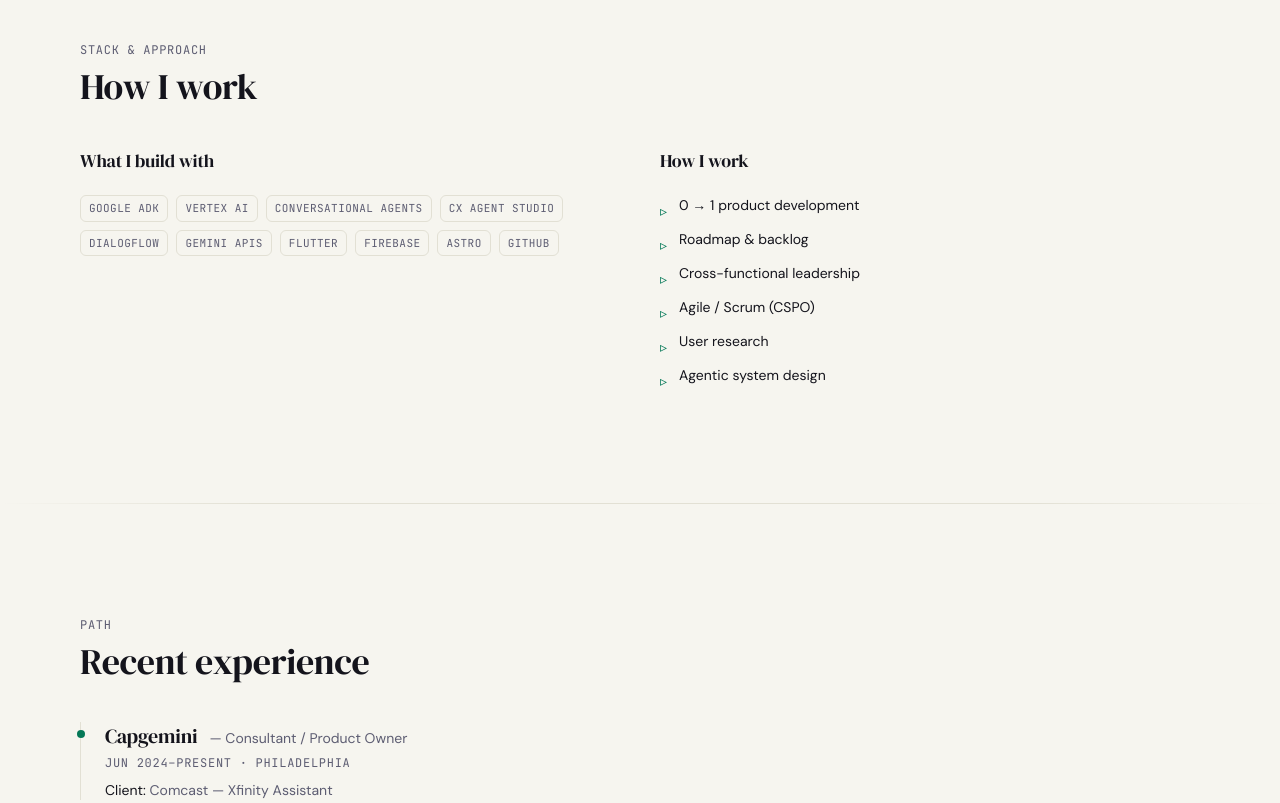
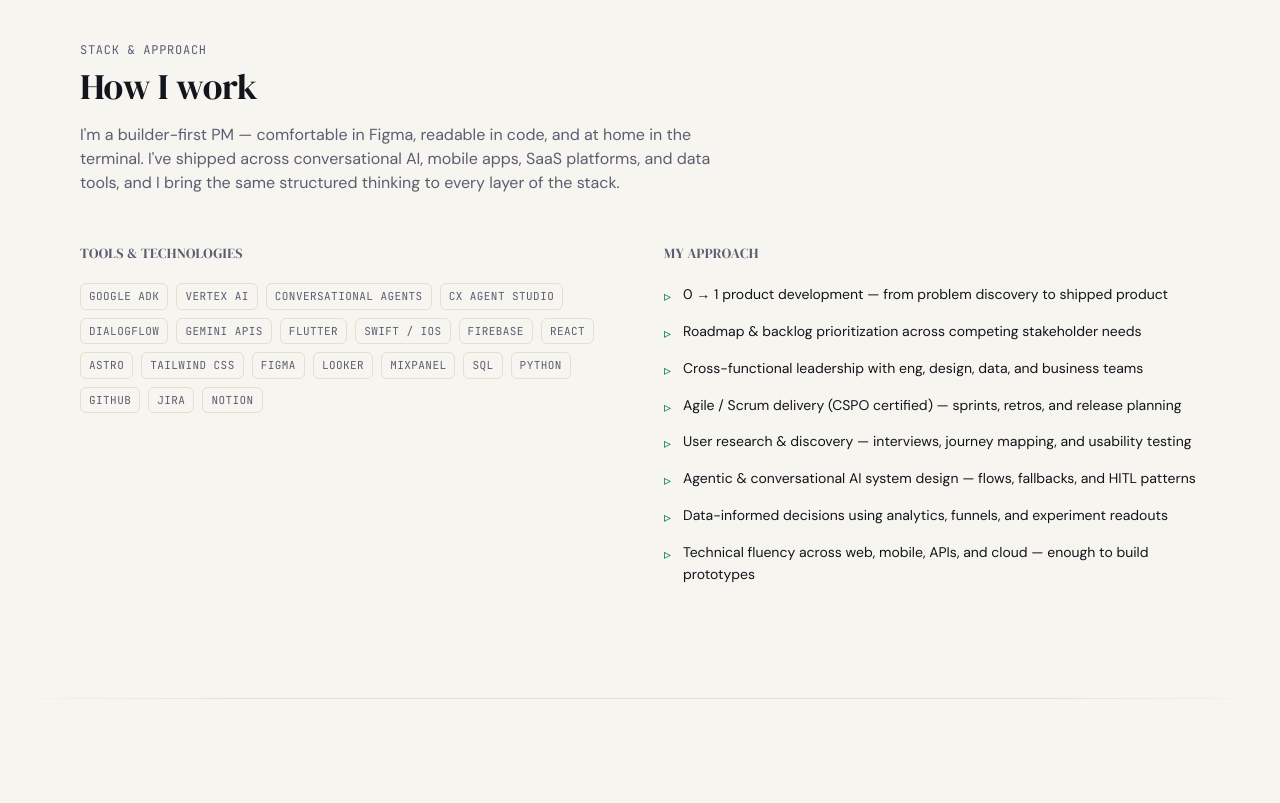
Before and after one commit to garythomasgeorge/garythomasgeorge.github.io, an Astro site: page / in a window 1280 px wide. Shown: the part 1420-2223 px from the top of the page. Built offline with nearby package versions, Linux system fonts and the light colour scheme; Astro itself is replaced by a stand-in of ours.

Commit message:
improve How I Work section: broaden skills stack, fix duplicate heading, add intro copy

```diff
--- a/src/data/experience.ts
+++ b/src/data/experience.ts
@@ -118,23 +118,39 @@
 ];
 
 export const skillsBuild = [
+  // AI & Conversational
   "Google ADK",
   "Vertex AI",
   "Conversational Agents",
   "CX Agent Studio",
   "Dialogflow",
   "Gemini APIs",
+  // Mobile & Web
   "Flutter",
+  "Swift / iOS",
   "Firebase",
+  "React",
   "Astro",
+  "Tailwind CSS",
+  // Design & Analytics
+  "Figma",
+  "Looker",
+  "Mixpanel",
+  "SQL",
+  // Dev & Workflow
+  "Python",
   "GitHub",
+  "Jira",
+  "Notion",
 ];
 
 export const skillsHow = [
-  "0 → 1 product development",
-  "Roadmap & backlog",
-  "Cross-functional leadership",
-  "Agile / Scrum (CSPO)",
-  "User research",
-  "Agentic system design",
+  "0 → 1 product development — from problem discovery to shipped product",
+  "Roadmap & backlog prioritization across competing stakeholder needs",
+  "Cross-functional leadership with eng, design, data, and business teams",
+  "Agile / Scrum delivery (CSPO certified) — sprints, retros, and release planning",
+  "User research & discovery — interviews, journey mapping, and usability testing",
+  "Agentic & conversational AI system design — flows, fallbacks, and HITL patterns",
+  "Data-informed decisions using analytics, funnels, and experiment readouts",
+  "Technical fluency across web, mobile, APIs, and cloud — enough to build prototypes",
 ];
--- a/src/pages/index.astro
+++ b/src/pages/index.astro
@@ -85,21 +85,24 @@
   <!-- Skills -->
   <section class="container-page py-20 md:py-28">
     <p class="label-mono">Stack &amp; Approach</p>
-    <h2 class="font-serif text-3xl md:text-4xl mt-2 mb-10">How I work</h2>
+    <h2 class="font-serif text-3xl md:text-4xl mt-2">How I work</h2>
+    <p class="mt-4 mb-12 text-[var(--color-text-muted)] max-w-2xl">
+      I'm a builder-first PM — comfortable in Figma, readable in code, and at home in the terminal. I've shipped across conversational AI, mobile apps, SaaS platforms, and data tools, and I bring the same structured thinking to every layer of the stack.
+    </p>
 
-    <div class="grid gap-10 md:grid-cols-2">
+    <div class="grid gap-12 md:grid-cols-2">
       <div>
-        <h3 class="text-lg mb-5 text-[var(--color-text-primary)]">What I build with</h3>
+        <h3 class="text-sm font-medium tracking-wide uppercase text-[var(--color-text-muted)] mb-5">Tools &amp; technologies</h3>
         <div class="flex flex-wrap gap-2">
           {skillsBuild.map((s) => <SkillBadge label={s} />)}
         </div>
       </div>
       <div>
-        <h3 class="text-lg mb-5 text-[var(--color-text-primary)]">How I work</h3>
-        <ul class="space-y-2 text-[var(--color-text-primary)]">
+        <h3 class="text-sm font-medium tracking-wide uppercase text-[var(--color-text-muted)] mb-5">My approach</h3>
+        <ul class="space-y-3 text-[var(--color-text-primary)]">
           {skillsHow.map((s) => (
-            <li class="flex gap-3 text-sm">
-              <span class="text-[var(--color-accent)] mt-1.5 shrink-0">▹</span>
+            <li class="flex gap-3 text-sm leading-relaxed">
+              <span class="text-[var(--color-accent)] mt-0.5 shrink-0">▹</span>
               <span>{s}</span>
             </li>
           ))}
```
